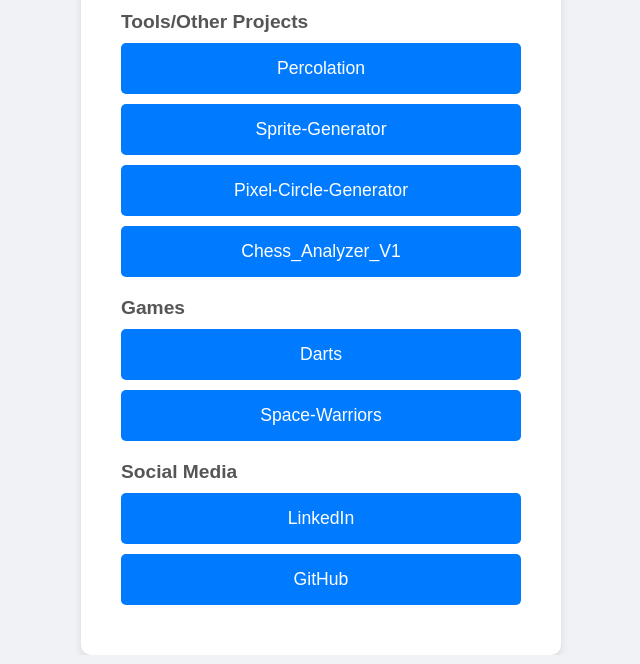
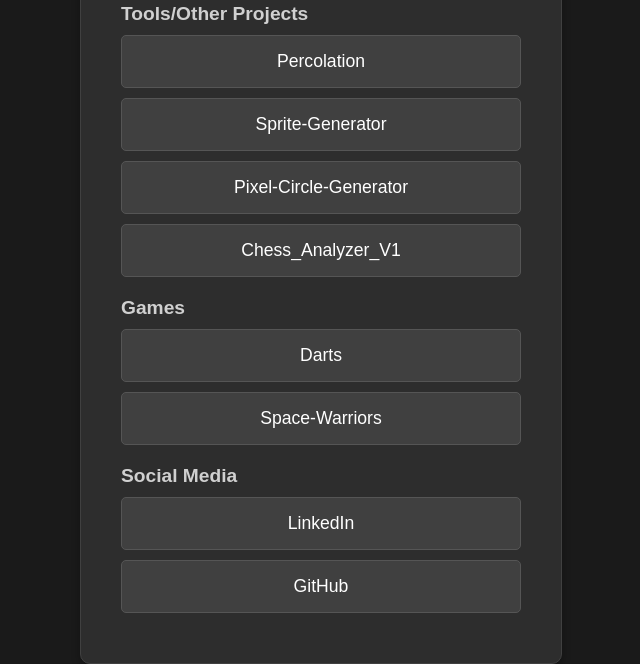
Before and after one commit to nickskurka/Links, a plain HTML site: page index.html in a window 1280 px wide. Shown: the part 208-872 px from the top of the page, without its empty margins (319-959 px from the left). Drawn offline with Linux system fonts and the light colour scheme.

Commit message:
Update style.css
Updated the CSS, now dark mode

```diff
--- a/style.css
+++ b/style.css
@@ -1,7 +1,7 @@
 body {
     font-family: Arial, sans-serif;
-    background-color: #f0f2f5;
-    color: #333;
+    background-color: #1a1a1a;
+    color: #e0e0e0;
     display: flex;
     justify-content: center;
     align-items: center;
@@ -10,13 +10,14 @@ body {
 }
 
 .container {
-    background-color: #fff;
+    background-color: #2d2d2d;
     padding: 40px;
     border-radius: 10px;
-    box-shadow: 0 4px 8px rgba(0,0,0,0.1);
+    box-shadow: 0 4px 8px rgba(0,0,0,0.3);
     text-align: center;
     max-width: 400px;
     width: 100%;
+    border: 1px solid #404040;
 }
 
 .profile-pic {
@@ -30,10 +31,11 @@ body {
 h1 {
     margin: 0;
     font-size: 2em;
+    color: #ffffff;
 }
 
 p {
-    color: #666;
+    color: #b0b0b0;
     margin-bottom: 30px;
 }
 
@@ -41,22 +43,24 @@ p {
     margin-top: 20px;
     margin-bottom: 10px;
     font-size: 1.2em;
-    color: #555;
+    color: #d0d0d0;
     text-align: left;
 }
 
 #links-container a {
     display: block;
-    background-color: #007bff;
-    color: white;
+    background-color: #404040;
+    color: #ffffff;
     padding: 15px;
     margin: 10px 0;
     border-radius: 5px;
     text-decoration: none;
     font-size: 1.1em;
     transition: background-color 0.3s;
+    border: 1px solid #555555;
 }
 
 #links-container a:hover {
-    background-color: #0056b3;
+    background-color: #505050;
+    border-color: #666666;
 }
```
